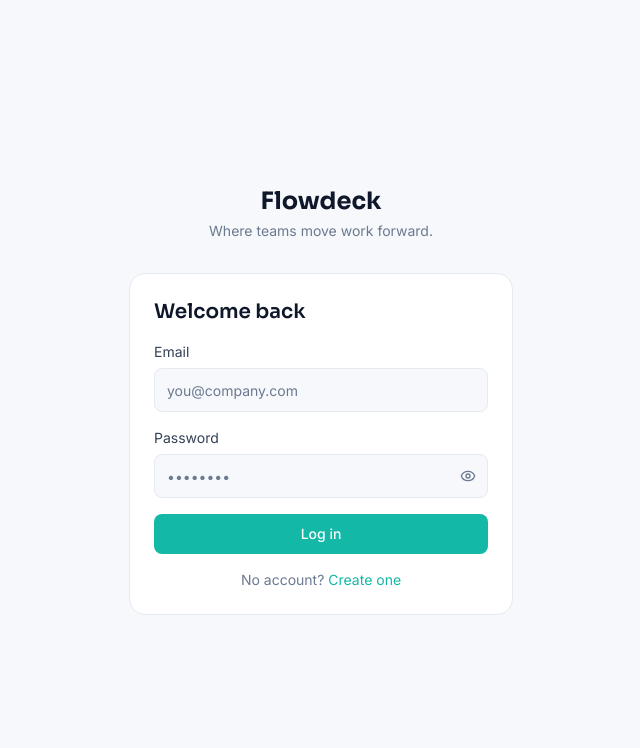
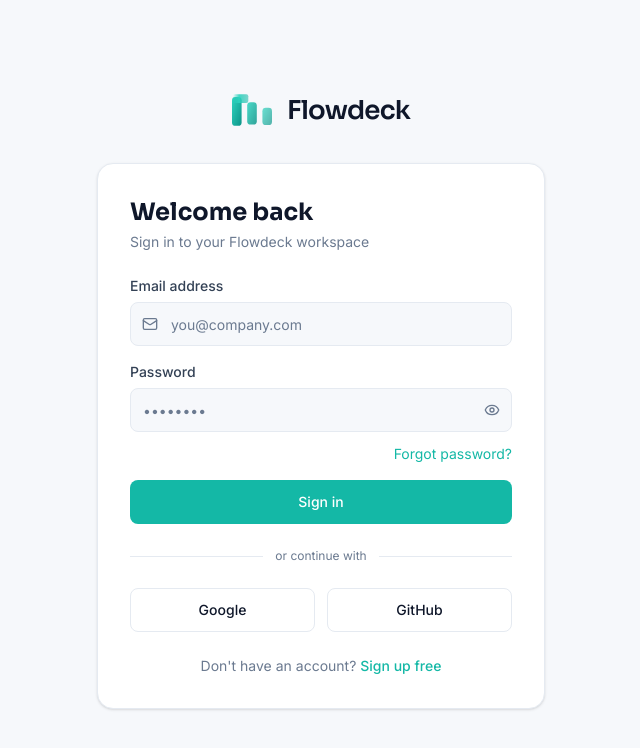
Before and after one commit to ihanmx/Flowdeck, a Next.js app in the folder apps/web/: page /login in a window 1280 px wide. Shown: the top 748 px of the page, without its empty margins (319-959 px from the left). Built offline with nearby package versions, Linux system fonts and the light colour scheme; no server answers.

Commit message:
feat(auth): enhance UI + add guest guards

```diff
--- a/apps/web/src/app/(auth)/layout.tsx
+++ b/apps/web/src/app/(auth)/layout.tsx
@@ -1,21 +1,21 @@
+import { GuestGuard } from "@/shared/guards/GuestGuard";
+import { Logo } from "@/shared/components/atoms/Logo";
+
 export default function AuthLayout({
   children,
 }: {
   children: React.ReactNode;
 }) {
   return (
-    <div className="min-h-screen grid place-items-center bg-canvas px-4">
-      <div className="w-full max-w-sm">
-        <div className="mb-8 text-center">
-          <span className="font-display text-2xl font-bold text-ink">
-            Flowdeck
-          </span>
-          <p className="mt-1 text-sm text-muted">
-            Where teams move work forward.
-          </p>
+    <GuestGuard>
+      <div className="min-h-screen grid place-items-center bg-canvas px-4">
+        <div className="w-full max-w-md">
+          <div className="mb-8 flex justify-center">
+            <Logo size="lg" />
+          </div>
+          {children}
         </div>
-        {children}
       </div>
-    </div>
+    </GuestGuard>
   );
 }
--- a/apps/web/src/app/(auth)/login/page.tsx
+++ b/apps/web/src/app/(auth)/login/page.tsx
@@ -1,66 +1,4 @@
-"use client";
-
-import { useForm } from "react-hook-form";
-import { zodResolver } from "@hookform/resolvers/zod";
-import { z } from "zod";
-import Link from "next/link";
-import { useLogin } from "@/modules/auth/hooks";
-import { Button } from "@/shared/components/ui/Button";
-import { Input } from "@/shared/components/ui/Input";
-
-const schema = z.object({
-  email: z.string().email("Enter a valid email"),
-  password: z.string().min(8, "At least 8 characters"),
-});
-type FormValues = z.infer<typeof schema>;
-
+import { LoginForm } from "@/modules/auth/components/molecules/LoginForm";
 export default function LoginPage() {
-  const {
-    register: field,
-    handleSubmit,
-    formState: { errors },
-  } = useForm<FormValues>({ resolver: zodResolver(schema) });
-
-  const { mutate, isPending, error } = useLogin();
-  const serverError = error?.response?.data.message ?? null; // typed! (AxiosError<ApiError>)
-
-  return (
-    <form
-      onSubmit={handleSubmit((values) => mutate(values))}
-      className="flex flex-col gap-4 rounded-2xl border border-line bg-surface p-6"
-    >
-      <h1 className="font-display text-xl font-semibold text-ink">
-        Welcome back
-      </h1>
-
-      <div className="flex flex-col gap-1.5">
-        <label className="text-sm text-body">Email</label>
-        <Input type="email" placeholder="you@company.com" {...field("email")} />
-        {errors.email && (
-          <span className="text-xs text-danger">{errors.email.message}</span>
-        )}
-      </div>
-
-      <div className="flex flex-col gap-1.5">
-        <label className="text-sm text-body">Password</label>
-        <Input type="password" placeholder="••••••••" {...field("password")} />
-        {errors.password && (
-          <span className="text-xs text-danger">{errors.password.message}</span>
-        )}
-      </div>
-
-      {serverError && <p className="text-sm text-danger">{serverError}</p>}
-
-      <Button type="submit" loading={isPending}>
-        Log in
-      </Button>
-
-      <p className="text-center text-sm text-muted">
-        No account?{" "}
-        <Link href="/register" className="text-primary-500 hover:underline">
-          Create one
-        </Link>
-      </p>
-    </form>
-  );
+  return <LoginForm />;
 }
--- /dev/null
+++ b/apps/web/src/shared/guards/GuestGuard.tsx
@@ -0,0 +1,19 @@
+"use client";
+
+import { useEffect } from "react";
+import { useRouter } from "next/navigation";
+import { useAuthStore } from "@/stores/auth.store";
+
+export function GuestGuard({ children }: { children: React.ReactNode }) {
+  const router = useRouter();
+  const token = useAuthStore((s) => s.accessToken);
+  const hasHydrated = useAuthStore((s) => s.hasHydrated);
+
+  useEffect(() => {
+    if (hasHydrated && token) router.replace("/dashboard");
+  }, [hasHydrated, token, router]);
+
+  if (!hasHydrated) return null; // wait
+  if (token) return null; // redirecting
+  return <>{children}</>;
+}
```
